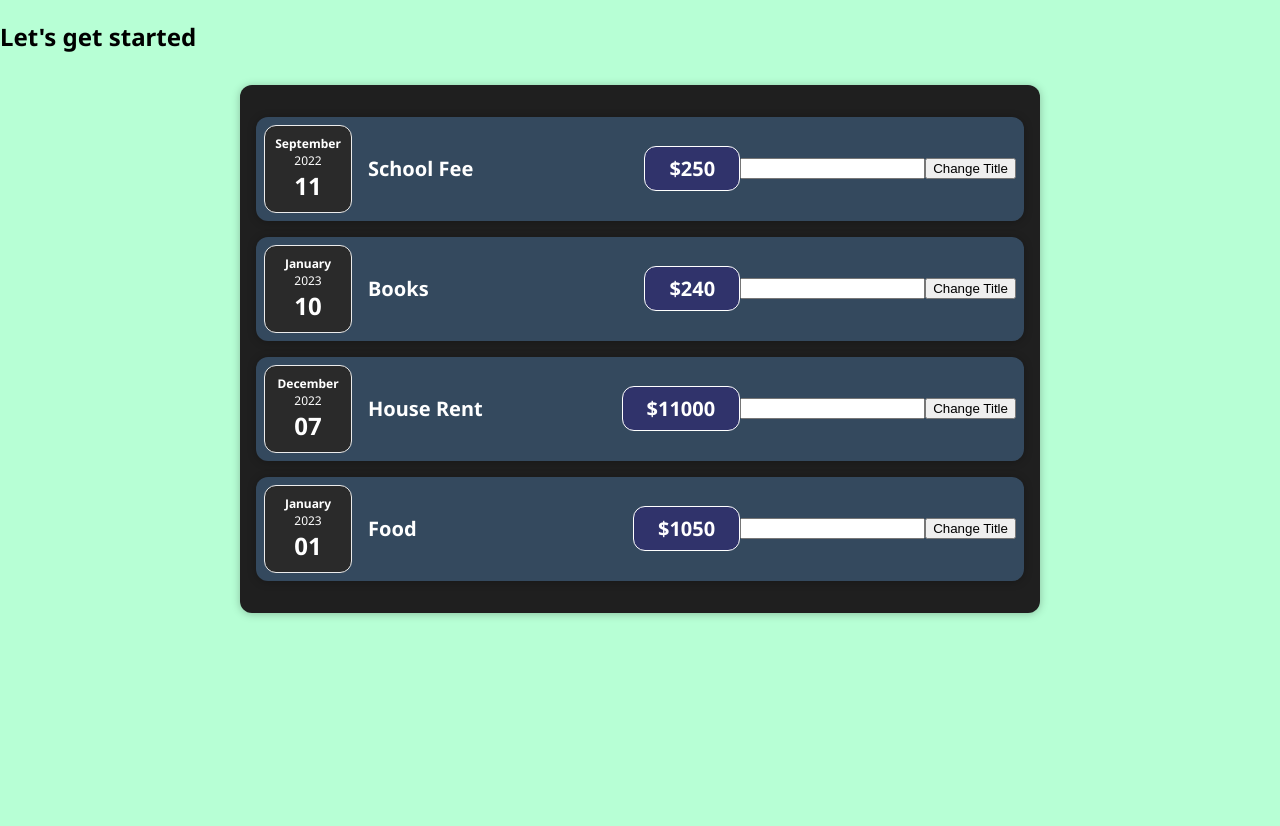
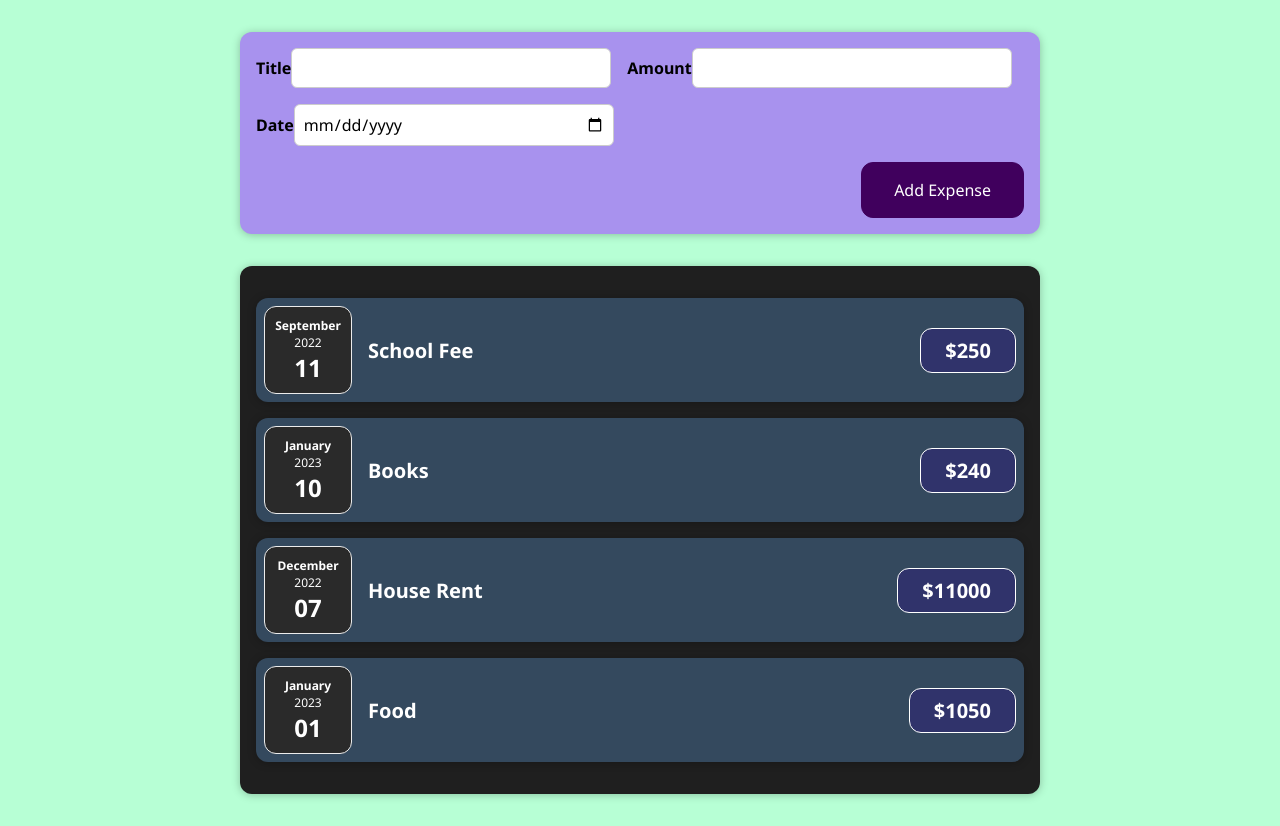
Before and after one commit to shakerbca/React, a React (Create React App) app: page / in a window 1280 px wide. Before the commit the page ends 800 px from the top, so only its background shows below. Built offline with nearby package versions, Linux system fonts and the light colour scheme.

Commit message:
Adding form

```diff
--- a/src/App.js
+++ b/src/App.js
@@ -1,4 +1,6 @@
 import React from 'react';
+
+import NewExpense from './components/NewExpense/NewExpense';
 
 import Expenses from './components/Expenses/Expenses';
 
@@ -34,7 +36,7 @@
 
     return (
        <div>
-        <h2>Let's get started</h2>
+        <NewExpense />
         <Expenses item={expenses}/>
 
         </div>
--- a/src/components/Expenses/ExpenseItem.js
+++ b/src/components/Expenses/ExpenseItem.js
@@ -7,27 +7,13 @@
 
 const ExpenseItem = (props) => {
 
-    const [newTitle, setNewTitle] = useState("");
-
-   const [title, setTitle] = useState(props.title);
-
-    const clickHandler = () => {
-        setTitle(newTitle);
-    }
-
-    const changeHandler = (event) => {
-        setNewTitle(event.target.value);
-    }
-
     return (
         <Card className="expense-item">
           <ExpenseDate date={props.date} />
             <div className="expense-item__description">
-                <h2>{ title }</h2>
+                <h2>{ props.title }</h2>
                 <div className="expense-item__price">${ props.amount }</div>
             </div>
-            <input type="text" value={newTitle} onChange={ changeHandler } />
-            <button onClick={clickHandler}>Change Title</button>
         </Card>
 
     );
--- /dev/null
+++ b/src/components/NewExpense/ExpenseForm.css
@@ -0,0 +1,25 @@
+.new-expense__controls {
+    display: flex;
+    flex-wrap: wrap;
+    gap: 1rem;
+    margin-bottom: 1rem;
+    text-align: left;
+}
+
+.new-expense__control label {
+    font-weight: bold;
+    margin-bottom: 0.5rem;
+    display: black;
+}
+
+.new-expense__control input {
+    font: inherit;
+    padding: 0.5rem;
+    border-radius: 6px;
+    border: 1px solid #ccc;
+    width: 20rem;
+    max-width: 100%;
+}
+.new-expense__actions {
+    text-align: right;
+}
--- /dev/null
+++ b/src/components/NewExpense/ExpenseForm.js
@@ -0,0 +1,32 @@
+import React from "react";
+
+import './ExpenseForm.css'
+
+const ExpenseForm = () => {
+    return (
+        <form>
+            <div className="new-expense__controls">
+                <div className="new-expense__control">
+                    <label>Title</label>
+                    <input type="text" />
+                </div>
+
+                <div className="new-expense__control">
+                    <label>Amount</label>
+                    <input type="number" min="0.01" step="0.01" />
+                </div>
+
+                <div className="new-expense__control">
+                    <label>Date</label>
+                    <input type="date" />
+                </div>
+            </div>
+            <div className="new-expense__actions">
+                <button type="submit">Add Expense</button>
+            </div>
+        </form>
+    );
+
+}
+
+export default ExpenseForm;
--- /dev/null
+++ b/src/components/NewExpense/NewExpense.css
@@ -0,0 +1,38 @@
+.new-expense {
+    background-color: #a892ee;
+    padding: 1rem;
+    margin: 2rem auto;
+    width: 50rem;
+    max-width: 95%;
+    border-radius: 12px;
+    text-align: center;
+    box-shadow: 0 1px 8px rgba(0, 0, 0, 0.25);
+}
+
+.new-expense button
+{
+    font: inherit;
+    cursor: pointer;
+    padding: 1rem 2rem;
+    border: 1px solid #40005d;
+    background-color: #40005d;
+    color: white;
+    border-radius: 12px;
+    margin-right: 1rems;
+}
+
+.new-expense button:hover,
+.new-expense button:active {
+    background-color: #510674;
+    border-color: #510674;
+}
+
+.new-expense button.alternative {
+    color: #220131;
+    border-color: transparent;
+}
+
+.new-expense button.alternative:hover,
+.new-expense button.alternative:active {
+    background-color: #ddb3f8;
+}
--- /dev/null
+++ b/src/components/NewExpense/NewExpense.js
@@ -0,0 +1,14 @@
+import React from "react";
+import ExpenseForm from "./ExpenseForm";
+
+import './NewExpense.css'
+
+const NewExpense = () => {
+    return(
+        <div className="new-expense">
+            <ExpenseForm />
+        </div>
+    );
+}
+
+export default NewExpense;
```
